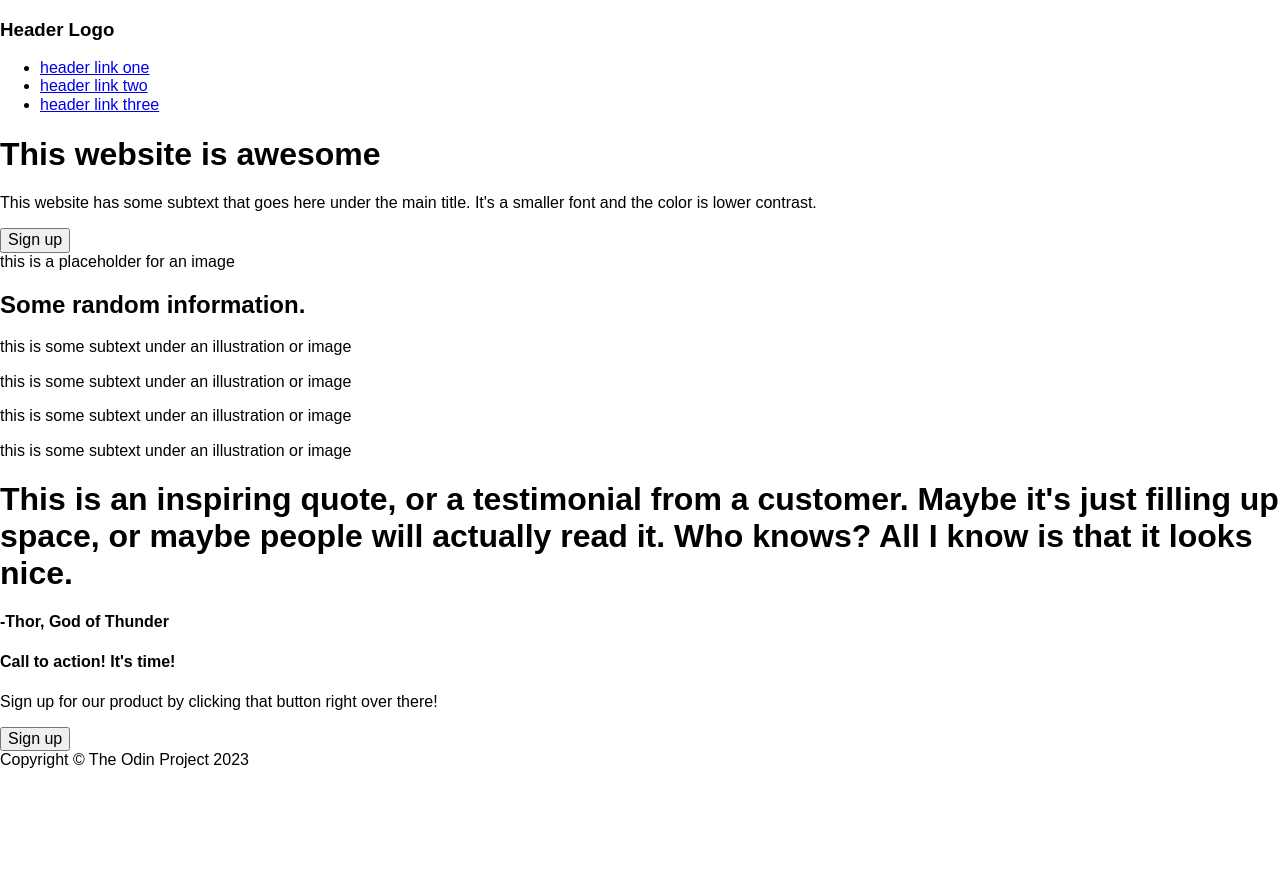
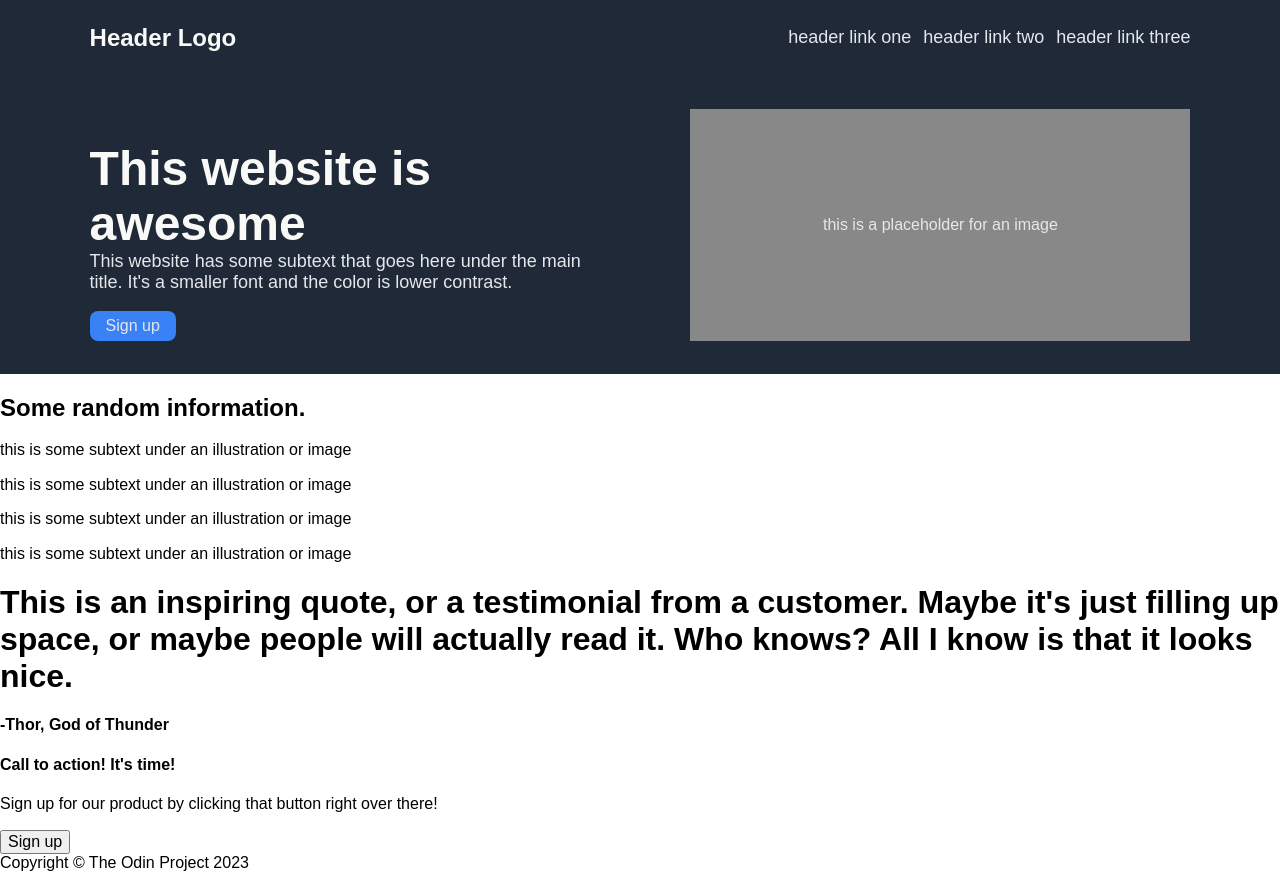
Before and after one commit to jenniferlworthington/top_landing-page, a plain HTML site: page index.html in a window 1280 px wide. Before the commit the page ends 800 px from the top, so only its background shows below. Drawn offline with Linux system fonts and the light colour scheme.

Commit message:
Style text, background, and layout of header section

```diff
--- a/css/style.css
+++ b/css/style.css
@@ -1,3 +1,73 @@
 body {
   font-family: sans-serif;
 }
+
+header {
+  background-color: #1f2937;
+  padding: 0 7%;
+}
+
+nav {
+  display: flex;
+  justify-content: space-between;
+  align-items: center;
+}
+
+nav h3 {
+  font-size: 24px;
+  color: #f9faf8;
+}
+
+nav ul {
+  display: flex;
+  align-items: center;
+  list-style: none;
+  padding: 0;
+  gap: 12px;
+}
+
+nav a {
+  text-decoration: none;
+  font-size: 18px;
+  color: #e5e7eb;
+}
+
+.intro {
+  padding: 3% 0;
+  display: flex;
+  justify-content: space-between;
+}
+
+.intro-left {
+  width: 500px;
+}
+
+.intro-left h1 {
+  font-size: 48px;
+  font-weight: 900;
+  color: #f9faf8;
+  margin-bottom: 0;
+}
+
+.intro-left p {
+  font-size: 18px;
+  color: #e5e7eb;
+  margin-top: 0;
+}
+
+.intro-left button {
+  background-color: #3882f6;
+  border: none;
+  border-radius: 8px;
+  padding: 6px 16px;
+  color: #e5e7eb;
+}
+
+.intro-img {
+  display: flex;
+  justify-content: center;
+  align-items: center;
+  width: 500px;
+  background-color: #888;
+  color: #e5e7eb;
+}
```
